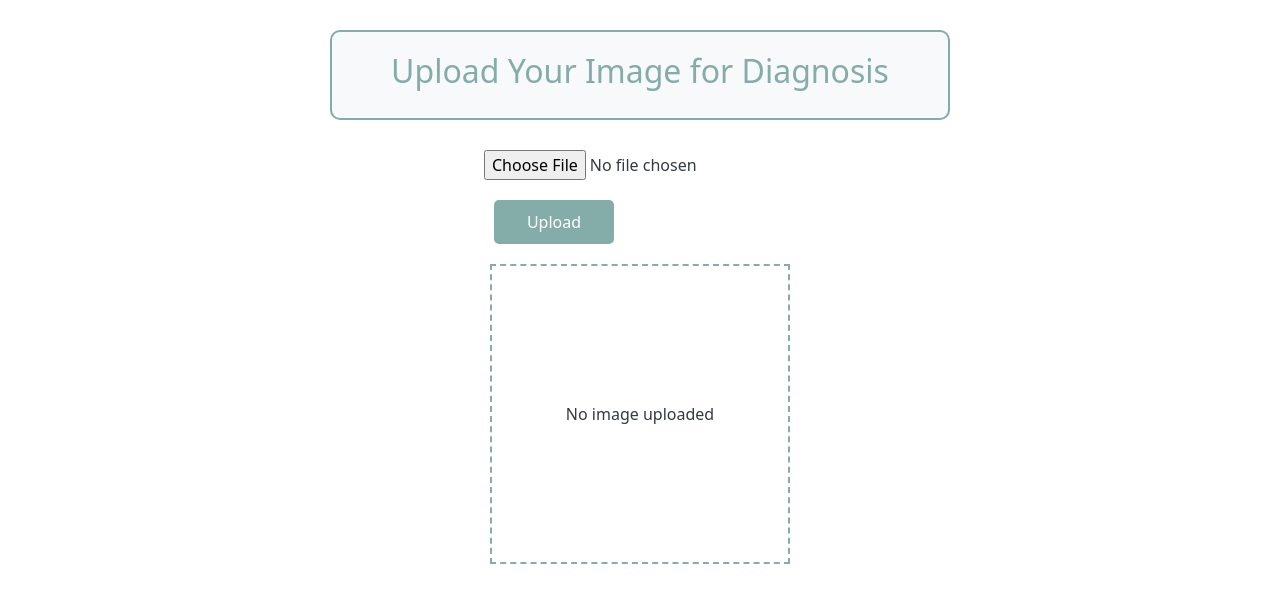
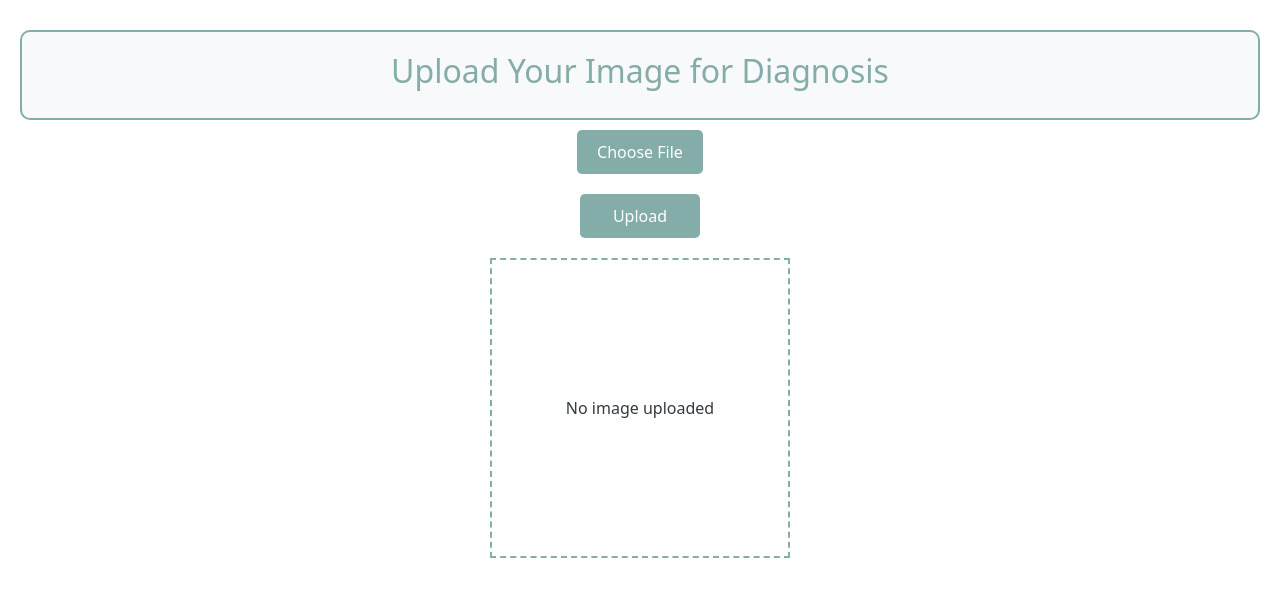
Before and after one commit to Sidd0803/SkinLens, a Next.js app in the folder frontend/: page /diagnosis in a window 1280 px wide. Shown: the top 602 px of the page. Built offline with nearby package versions, Linux system fonts and the light colour scheme.

Commit message:
New styling

```diff
--- a/frontend/app/diagnosis/diagnosis.css
+++ b/frontend/app/diagnosis/diagnosis.css
@@ -58,17 +58,41 @@ h2 {
     margin: auto; /* Centers the image within the placeholder */
 }
 
+/* Ensure the parent of the form is a flex container if it's not the main container itself */
+.upload-section {
+    display: flex;
+    flex-direction: column;
+    align-items: center;
+    justify-content: center;
+    width: 100%; /* Ensures the section takes full width */
+}
+
+/* Centering form elements using flexbox */
+form {
+    display: flex;
+    flex-direction: column;
+    align-items: center;
+    width: 100%; /* Full width to ensure centering within the parent */
+    gap: 20px;
+}
+
+input[type="file"] {
+    margin: 10px 0; /* Provides spacing around the input */
+    cursor: pointer;
+}
+
 button {
+    padding: 10px 20px;
+    font-size: 16px;
+    color: white;
     background-color: #84ACA9;
-    color: white;
     border: none;
-    padding: 10px 20px;
     border-radius: 5px;
     cursor: pointer;
-    font-size: 16px;
-    display: block; /* Make the button a block element */
-    margin: 10px auto; /* Auto margin for horizontal centering */
+    display: block; /* Block display with margin auto to center */
+    margin: 10px auto; /* Centers the button horizontally */
 }
+
 
 input[type="file"] {
     display: inline-block; /* Ensures the element is centerable */
--- a/frontend/app/diagnosis/page.jsx
+++ b/frontend/app/diagnosis/page.jsx
@@ -51,8 +51,9 @@ function ImageUpload() {
             <div className="upload-section">
                 <h2>Upload Your Image for Diagnosis</h2>
             </div>
-                <form onSubmit={handleSubmit}>
-                    <input type="file" onChange={handleFileChange} />
+            <form onSubmit={handleSubmit}>
+                    <label htmlFor="file-upload" className="custom-file-button">Choose File</label>
+                    <input id="file-upload" type="file" onChange={handleFileChange} style={{ display: 'none' }} />
                     <button type="submit">Upload</button>
                 </form>
                 <div className="image-placeholder">
```
